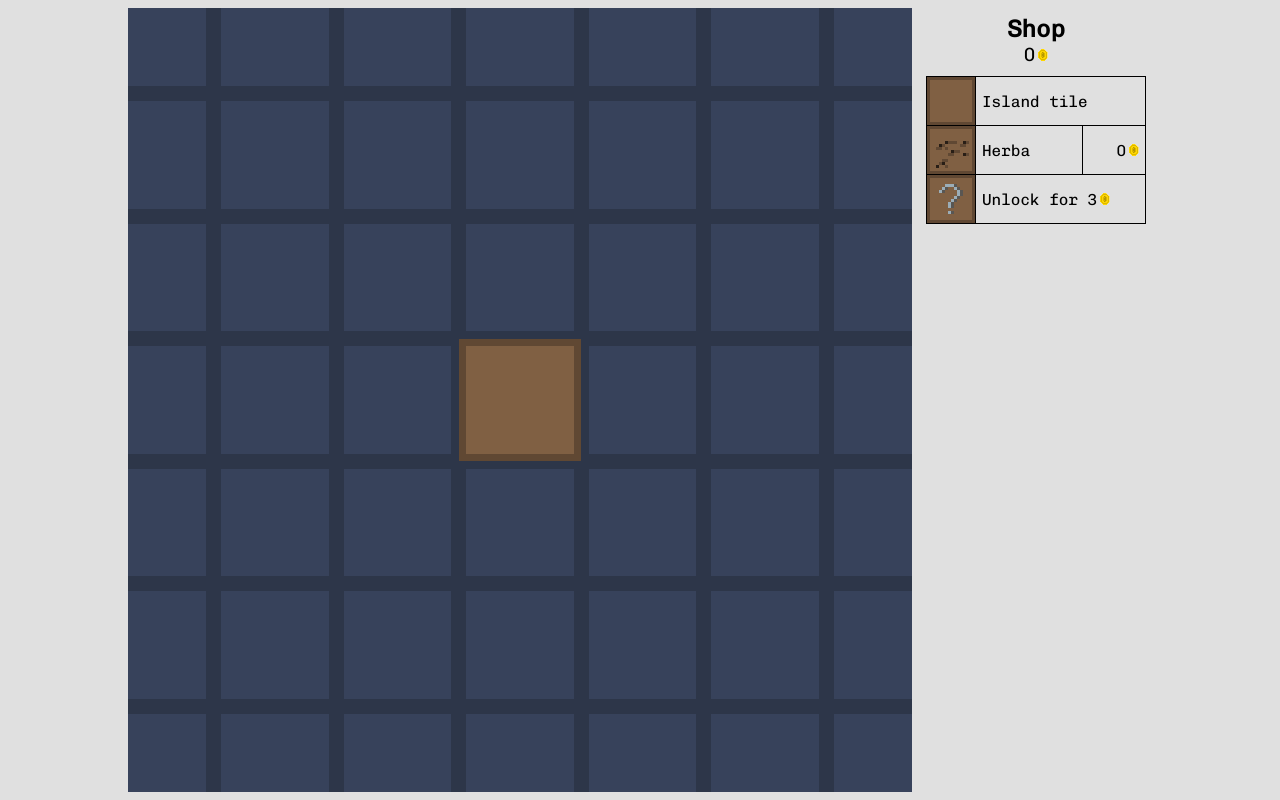
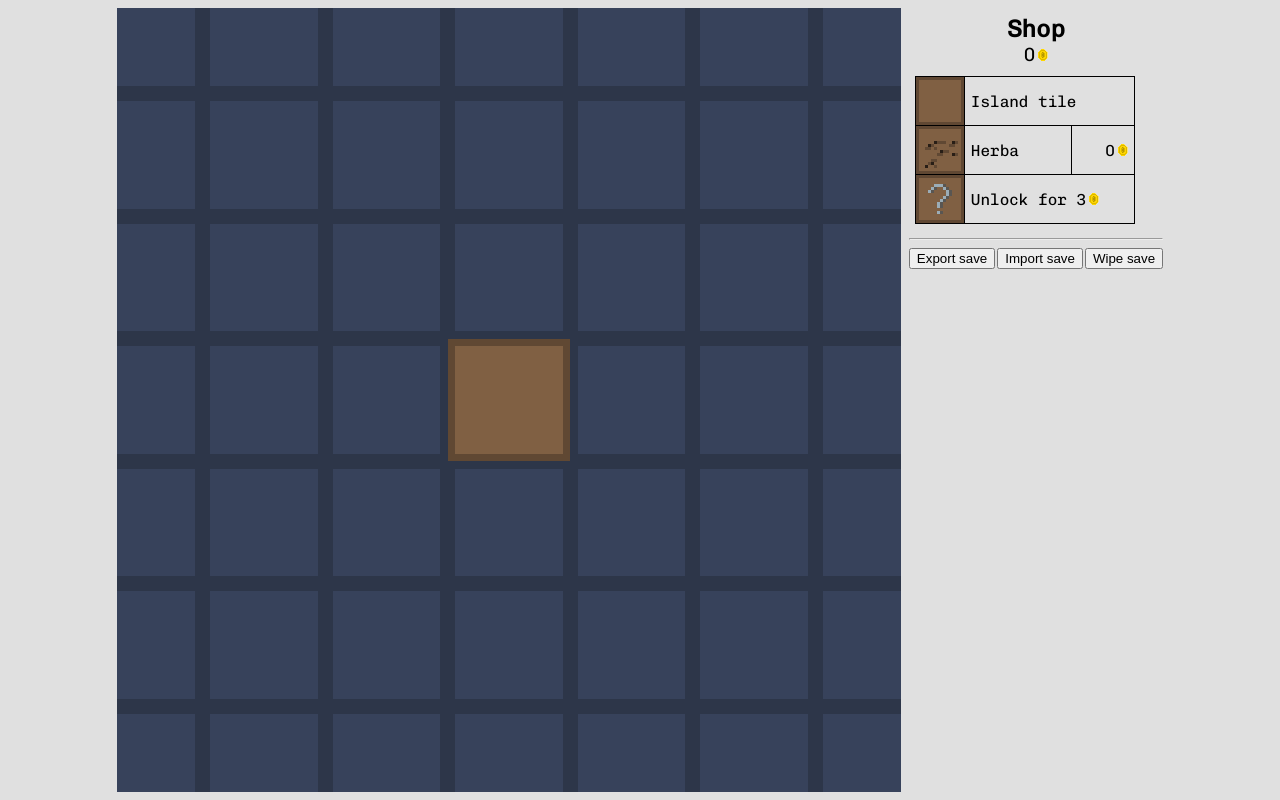
Before and after one commit to paul-maxime/harvest-grid, a Vue app: page / in a window 1280 px wide. Built offline with nearby package versions, Linux system fonts and the light colour scheme.

Commit message:
Add export/import save buttons, clean console logs

```diff
--- a/src/App.vue
+++ b/src/App.vue
@@ -34,6 +34,7 @@ export default {
       updateInterval: 0,
       dirtPrice: 0,
       lastSave: 0,
+      exportedSaveData: "",
     };
   },
   mounted() {
@@ -277,6 +278,11 @@ export default {
     load() {
       this.lastSave = Date.now();
       const compressedData = localStorage.getItem("harvest-save");
+      if (compressedData) {
+        this.loadData(compressedData);
+      }
+    },
+    loadData(compressedData: string) {
       try {
         if (compressedData) {
           const uncompressed = pako.inflate(base64.base64ToBytes(compressedData));
@@ -289,12 +295,53 @@ export default {
             borders: { up: false, down: false, left: false, right: false, upRight: false, upLeft: false, downRight: false, downLeft: false }
           }));
           this.garden.unlockedPlants = storedData.unlockedPlants || 1;
+          this.updateSelectedCell();
           this.recomputeAllBorders();
+          return true;
         }
       } catch (e) {
         console.error("Could not load the save", e);
       }
-      this.updateSelectedCell();
+      return false;
+    },
+    exportSave() {
+      this.save();
+      this.exportedSaveData = localStorage.getItem("harvest-save") || "";
+      setTimeout(() => {
+        (<any>this.$refs.exportedInput).select();
+      }, 10);
+    },
+    closeExport() {
+      this.exportedSaveData = "";
+    },
+    importSave() {
+      const compressedData = prompt("Enter your save data");
+      if (compressedData) {
+        if (!this.loadData(compressedData.trim())) {
+          alert("Cannot load the save. Is it an invalid or corrupted save data?");
+        }
+      }
+    },
+    wipeSave() {
+      const sure = confirm("Are you sure? This will erase your save. There is no undo.");
+      if (sure !== true) return;
+      this.garden = {
+        money: 0,
+        plants: [],
+        unlocked: [
+          { x: 0, y: 0, borders: { up: false, down: false, left: false, right: false, upRight: false, upLeft: false, downRight: false, downLeft: false } },
+        ],
+        unlockedPlants: 1,
+        isBuyingDirt: false,
+        selectedPlant: undefined,
+        selectedCell: {
+          pos: null,
+          isBuyable: false,
+          isPlantable: false,
+          isHarvestable: false,
+        }
+      };
+      this.save();
     },
   },
   computed: {
@@ -331,6 +378,17 @@ export default {
         @dirtSelected="onDirtSelected"
         @plantUnlocked="onPlantUnlocked"
       />
+      <hr>
+      <div class="save-buttons">
+        <button @click="exportSave()">Export save</button>
+        <button @click="importSave()">Import save</button>
+        <button @click="wipeSave()">Wipe save</button>
+      </div>
+      <div v-if="exportedSaveData">
+        <textarea type="text" readonly ref="exportedInput" :value="exportedSaveData"></textarea>
+        <br>
+        <button @click="closeExport()">Close export</button>
+      </div>
     </div>
   </main>
 </template>
@@ -358,4 +416,10 @@ main {
 .column-left {
   position: relative;
 }
+.save-buttons {
+  display: flex;
+  justify-content: center;
+  gap: 2px;
+  margin-bottom: 8px;
+}
 </style>
--- a/src/Plants.ts
+++ b/src/Plants.ts
@@ -73,15 +73,22 @@ const PLANTS: PlantType[] = [
   },
 ];
 
-PLANTS.forEach(plant => {
-  const requiredTicks = plant.ticksPerStep * (plant.steps.length - 1);
-  const benefits = plant.plantPrice * plant.shape.length - plant.seedPrice;
-  console.log(plant.name, benefits / requiredTicks, "gold per ticks");
-});
+// Uncomment when trying to balance the difficulty
+//
+// PLANTS.forEach(plant => {
+//   const requiredTicks = plant.ticksPerStep * (plant.steps.length - 1);
+//   const benefits = plant.plantPrice * plant.shape.length - plant.seedPrice;
+//   console.log(plant.name, benefits / requiredTicks, "gold per ticks");
+// });
 
+// Preload all images
 const IMAGES = new Map<string, string>();
 IMAGES.set("EARTH", "sprites/earth_grid.png");
 IMAGES.set("EMPTY", "sprites/empty_grid.png");
+IMAGES.set("SELL", "sprites/sell_icon.png");
+PLANTS.flatMap(x => x.steps).forEach(x => IMAGES.set(x, `sprites/${x}.png`));
+
+// God help us
 IMAGES.set("EARTH-0-0-0-0-0-0-0-0", "sprites/earth-0-0-0-0-0-0-0-0.png");
 IMAGES.set("EARTH-1-0-0-0-1-1-0-0", "sprites/earth-1-0-0-0-1-1-0-0.png");
 IMAGES.set("EARTH-0-1-0-0-0-0-1-1", "sprites/earth-0-1-0-0-0-0-1-1.png");
@@ -128,7 +135,5 @@ IMAGES.set("EARTH-1-0-1-0-1-1-1-1", "sprites/earth-1-0-1-0-1-1-1-1.png");
 IMAGES.set("EARTH-1-0-0-1-1-1-1-1", "sprites/earth-1-0-0-1-1-1-1-1.png");
 IMAGES.set("EARTH-0-1-1-0-1-1-1-1", "sprites/earth-0-1-1-0-1-1-1-1.png");
 IMAGES.set("EARTH-0-1-0-1-1-1-1-1", "sprites/earth-0-1-0-1-1-1-1-1.png");
-IMAGES.set("SELL", "sprites/sell_icon.png");
-PLANTS.flatMap(x => x.steps).forEach(x => { IMAGES.set(x, `sprites/${x}.png`); });
 
 export { PLANTS, IMAGES };
```
